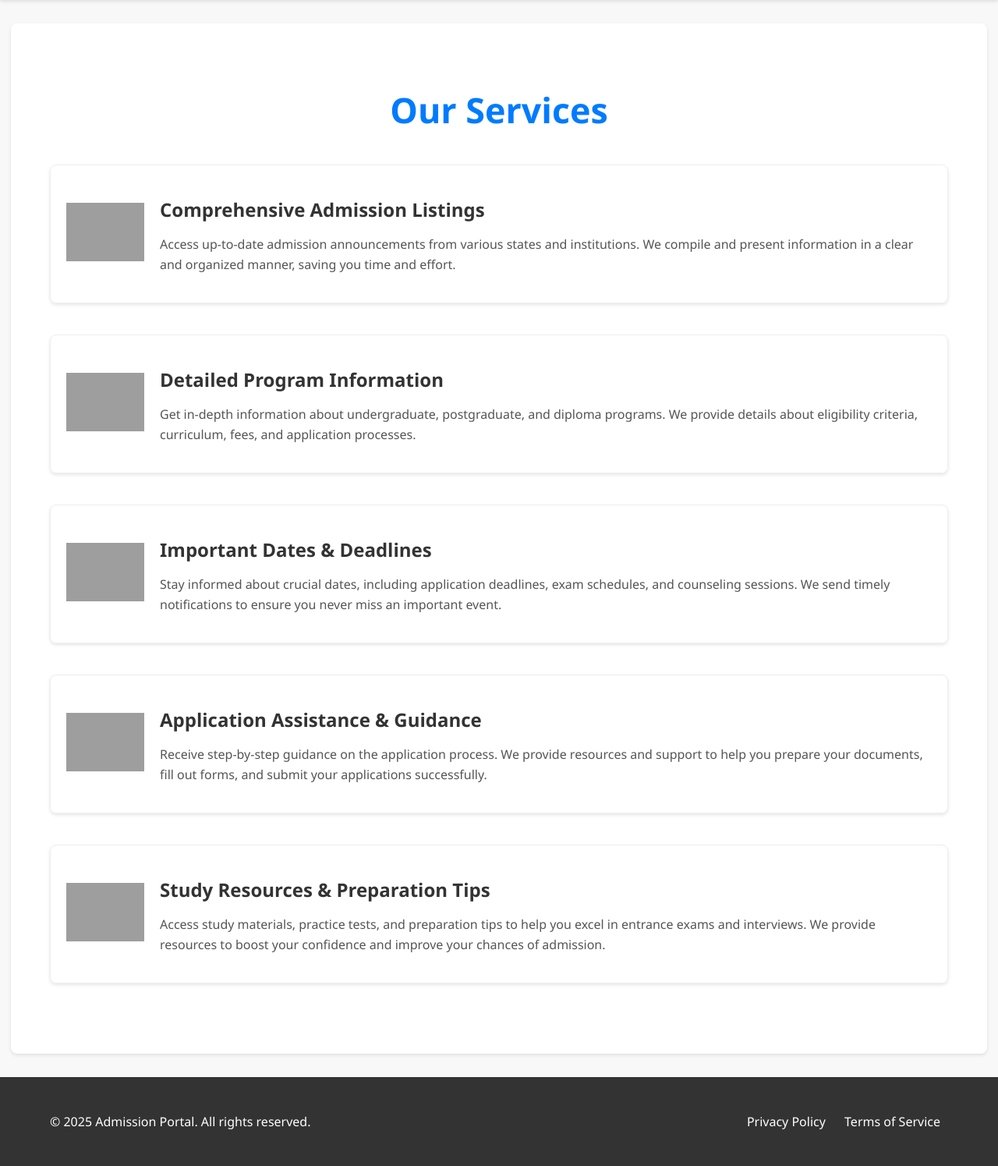
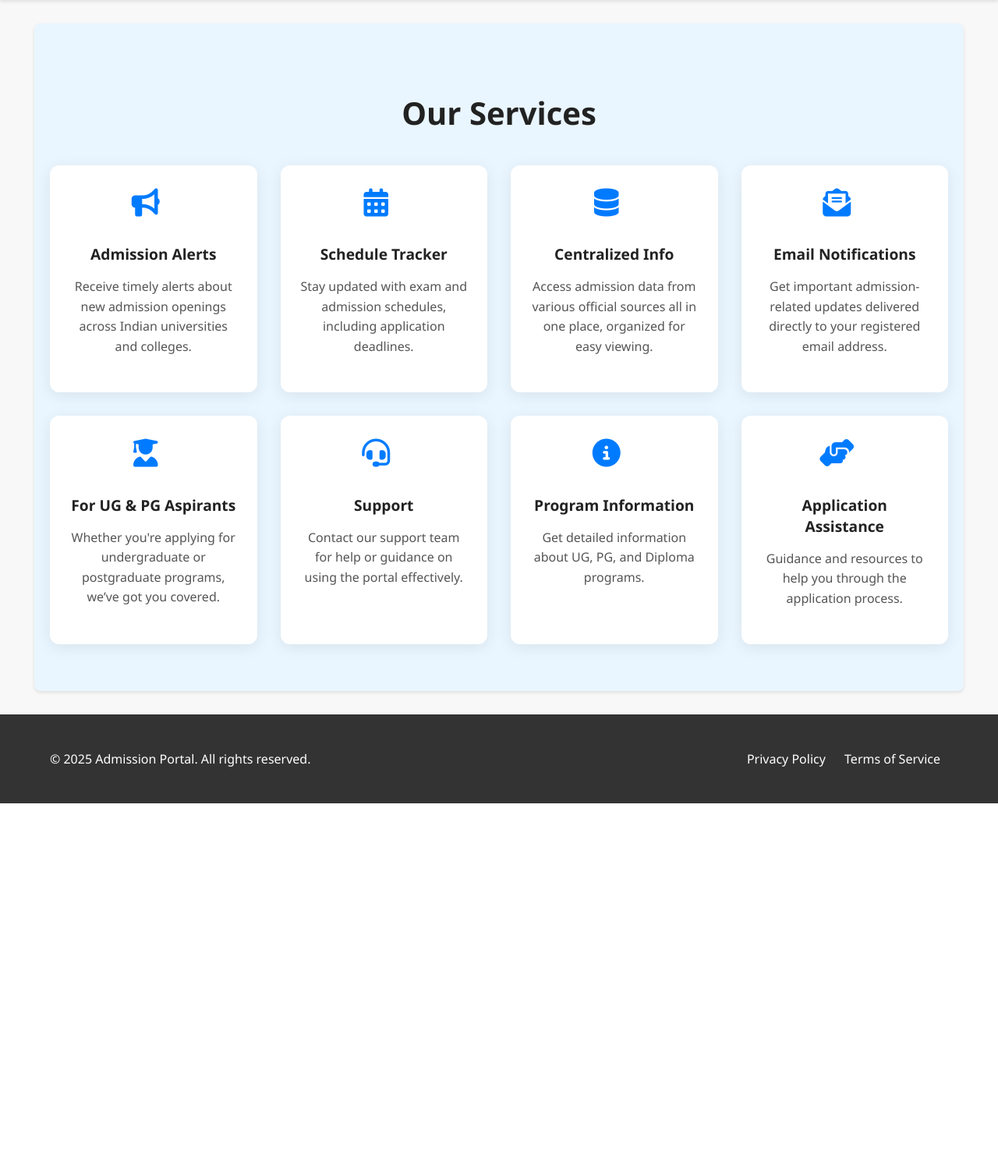
Before and after one commit to Urvisha1103/admission_portal, a PHP site: page /services.php in a window 1280 px wide. Shown: the part 95-1590 px from the top of the page at 78% size. After the commit the page ends 1125 px from the top, so only its background shows below. Run offline with PHP 8.4, Linux system fonts and the light colour scheme; grey boxes are pictures that could not be loaded.

Commit message:
some changes

```diff
--- a/services.php
+++ b/services.php
@@ -1,66 +1,74 @@
+
+
 <!DOCTYPE html>
-<html>
+<html lang="en">
 <head>
-    <title>Admission Portal</title>
-    <link rel="stylesheet" type="text/css" href="style/style.css">
+  <meta charset="UTF-8">
+  <title>Our Services - Admission Portal</title>
+  <link rel="stylesheet" href="style/style.css">
+  <meta name="viewport" content="width=device-width, initial-scale=1.0">
+  <!-- Font Awesome -->
+  <link rel="stylesheet" href="https://cdnjs.cloudflare.com/ajax/libs/font-awesome/6.5.0/css/all.min.css">
 </head>
 <body>
+
 <?php include 'navbar.php'; ?>
 
-<div class="container services-page">
-        <h1>Our Services</h1>
+<div class="container service-section">
+  <h1 class="section-heading">Our Services</h1>
 
-        <section class="service">
-            <div class="service-icon">
-                <img src="https://img.icons8.com/?size=100&id=68661&format=png&color=000000" alt="Comprehensive Admission Listings">
+  <div class="service-grid">
+    <div class="service-card">
+      <i class="fas fa-bullhorn service-icon" style="color:#007bff;"></i>
+      <h3>Admission Alerts</h3>
+      <p>Receive timely alerts about new admission openings across Indian universities and colleges.</p>
     </div>
-            <div class="service-content">
-                <h2>Comprehensive Admission Listings</h2>
-                <p>Access up-to-date admission announcements from various states and institutions. We compile and present information in a clear and organized manner, saving you time and effort.</p>
+
+    <div class="service-card">
+      <i class="fas fa-calendar-alt service-icon" style="color:#007bff;"></i>
+      <h3>Schedule Tracker</h3>
+      <p>Stay updated with exam and admission schedules, including application deadlines.</p>
     </div>
-        </section>
 
-        <section class="service">
-            <div class="service-icon">
-                <img src="https://img.icons8.com/?size=100&id=6cdJEps4HrFl&format=png&color=000000" alt="Detailed Program Information">
+    <div class="service-card">
+      <i class="fas fa-database service-icon" style="color:#007bff;"></i>
+      <h3>Centralized Info</h3>
+      <p>Access admission data from various official sources all in one place, organized for easy viewing.</p>
     </div>
-            <div class="service-content">
-                <h2>Detailed Program Information</h2>
-                <p>Get in-depth information about undergraduate, postgraduate, and diploma programs. We provide details about eligibility criteria, curriculum, fees, and application processes.</p>
+
+    <div class="service-card">
+      <i class="fas fa-envelope-open-text service-icon" style="color:#007bff;"></i>
+      <h3>Email Notifications</h3>
+      <p>Get important admission-related updates delivered directly to your registered email address.</p>
     </div>
-        </section>
 
-        <section class="service">
-            <div class="service-icon">
-                <img src="https://img.icons8.com/?size=100&id=6cV3DYW0TW18&format=png&color=000000" alt="Important Dates & Deadlines">
+    <div class="service-card">
+      <i class="fas fa-user-graduate service-icon" style="color:#007bff;"></i>
+      <h3>For UG & PG Aspirants</h3>
+      <p>Whether you're applying for undergraduate or postgraduate programs, we’ve got you covered.</p>
     </div>
-            <div class="service-content">
-                <h2>Important Dates & Deadlines</h2>
-                <p>Stay informed about crucial dates, including application deadlines, exam schedules, and counseling sessions. We send timely notifications to ensure you never miss an important event.</p>
+
+    <div class="service-card">
+      <i class="fas fa-headset service-icon" style="color:#007bff;"></i>
+      <h3>Support</h3>
+      <p>Contact our support team for help or guidance on using the portal effectively.</p>
     </div>
-        </section>
 
-        <section class="service">
-            <div class="service-icon">
-                <img src="https://img.icons8.com/?size=100&id=9533&format=png&color=000000" alt="Application Assistance & Guidance">
+    <div class="service-card">
+      <i class="fas fa-info-circle service-icon" style="color:#007bff;"></i>
+      <h3>Program Information</h3>
+      <p>Get detailed information about UG, PG, and Diploma programs.</p>
     </div>
-            <div class="service-content">
-                <h2>Application Assistance & Guidance</h2>
-                <p>Receive step-by-step guidance on the application process. We provide resources and support to help you prepare your documents, fill out forms, and submit your applications successfully.</p>
+
+    <div class="service-card">
+      <i class="fas fa-hands-helping service-icon" style="color:#007bff;"></i>
+      <h3>Application Assistance</h3>
+      <p>Guidance and resources to help you through the application process.</p>
     </div>
-        </section>
-
-        <section class="service">
-            <div class="service-icon">
-                <img src="https://img.icons8.com/?size=100&id=PqkyeM58JqJr&format=png&color=000000" alt="Study Resources & Preparation Tips">
   </div>
-            <div class="service-content">
-                <h2>Study Resources & Preparation Tips</h2>
-                <p>Access study materials, practice tests, and preparation tips to help you excel in entrance exams and interviews. We provide resources to boost your confidence and improve your chances of admission.</p>
-            </div>
-        </section>
 </div>
 
 <?php include 'footer.php'; ?>
+
 </body>
 </html>
--- a/style/style.css
+++ b/style/style.css
@@ -625,6 +625,7 @@ button[type="submit"]:hover {
   }
 /* About page */
 
+
 /* General container */
 .about-container {
     max-width: 1200px;
@@ -690,32 +691,31 @@ button[type="submit"]:hover {
 
 
   /* how it work page  */
-
+/* How It Works Section */
 .how-it-works {
-    padding: 50px 20px;
-    background-color: #f8f9fa;
+    padding: 60px 20px;
+    background-color: #f9f9f9;
     text-align: center;
 }
 
 .section-heading {
     font-size: 32px;
+    font-weight: bold;
     margin-bottom: 40px;
-    color: #002147;
+    color: #333;
 }
 
 .steps-wrapper {
     display: grid;
-    grid-template-columns: repeat(auto-fit, minmax(260px, 1fr));
+    grid-template-columns: repeat(auto-fit, minmax(250px, 1fr));
     gap: 30px;
-    max-width: 1100px;
-    margin: 0 auto;
 }
 
 .step-box {
-    background-color: #ffffff;
-    padding: 30px 20px;
-    border-radius: 15px;
-    box-shadow: 0 2px 10px rgba(0,0,0,0.05);
+    background: #fff;
+    padding: 25px 20px;
+    border-radius: 10px;
+    box-shadow: 0 2px 10px rgba(0, 0, 0, 0.05);
     transition: transform 0.3s ease;
 }
 
@@ -726,16 +726,96 @@ button[type="submit"]:hover {
 .step-icon {
     font-size: 40px;
     color: #007bff;
-    margin-bottom: 20px;
+    margin-bottom: 15px;
 }
 
 .step-box h3 {
     font-size: 20px;
-    color: #002147;
     margin-bottom: 10px;
+    color: #222;
 }
 
 .step-box p {
-    color: #444;
     font-size: 15px;
+    color: #555;
+    line-height: 1.6;
 }
+
+
+/* Service page */
+.service-section {
+    background-color: #eaf6ff;
+    padding: 60px 20px;
+    text-align: center;
+  }
+
+  .section-heading {
+    font-size: 2.5rem;
+    font-weight: bold;
+    margin-bottom: 40px;
+    color: #222;
+  }
+
+  .service-grid {
+    display: grid;
+    grid-template-columns: repeat(auto-fit, minmax(260px, 1fr));
+    gap: 30px;
+    max-width: 1200px;
+    margin: auto;
+  }
+
+  .service-card {
+    background-color: #fff;
+    padding: 30px 25px;
+    border-radius: 12px;
+    box-shadow: 0 4px 20px rgba(0,0,0,0.08);
+    transition: transform 0.3s ease, box-shadow 0.3s ease;
+  }
+
+  .service-card:hover {
+    transform: translateY(-8px);
+    box-shadow: 0 10px 30px rgba(0,0,0,0.12);
+  }
+
+  .service-card h3 {
+    font-size: 1.2rem;
+    color: #222;
+    margin-bottom: 10px;
+    font-weight: 600;
+  }
+
+  .service-card p {
+    font-size: 1rem;
+    color: #555;
+    line-height: 1.6;
+  }
+
+  .service-icon {
+    font-size: 36px;
+    color: #007bff;
+    margin-bottom: 15px;
+  }
+
+  .service-img-icon {
+    width: 60px;
+    height: 60px;
+    margin-bottom: 15px;
+  }
+  .service-card {
+    background-color: #fff;
+    padding: 30px 25px;
+    border-radius: 12px;
+    box-shadow: 0 4px 20px rgba(0,0,0,0.08);
+    transition: transform 0.3s ease, box-shadow 0.3s ease;
+    text-align: center;
+  }
+
+  .service-card:hover {
+    transform: translateY(-8px);
+    box-shadow: 0 10px 30px rgba(0,0,0,0.12);
+  }
+
+  .service-icon {
+    font-size: 36px;
+    margin-bottom: 15px;
+  }
```
Also changed, not shown: about.php (+32 -23 lines), how_it_works.php (+8 -8 lines), footer.php (line endings or trailing spaces), navbar.php (line endings or trailing spaces). Lines whose indentation alone changed are shown as unchanged.
